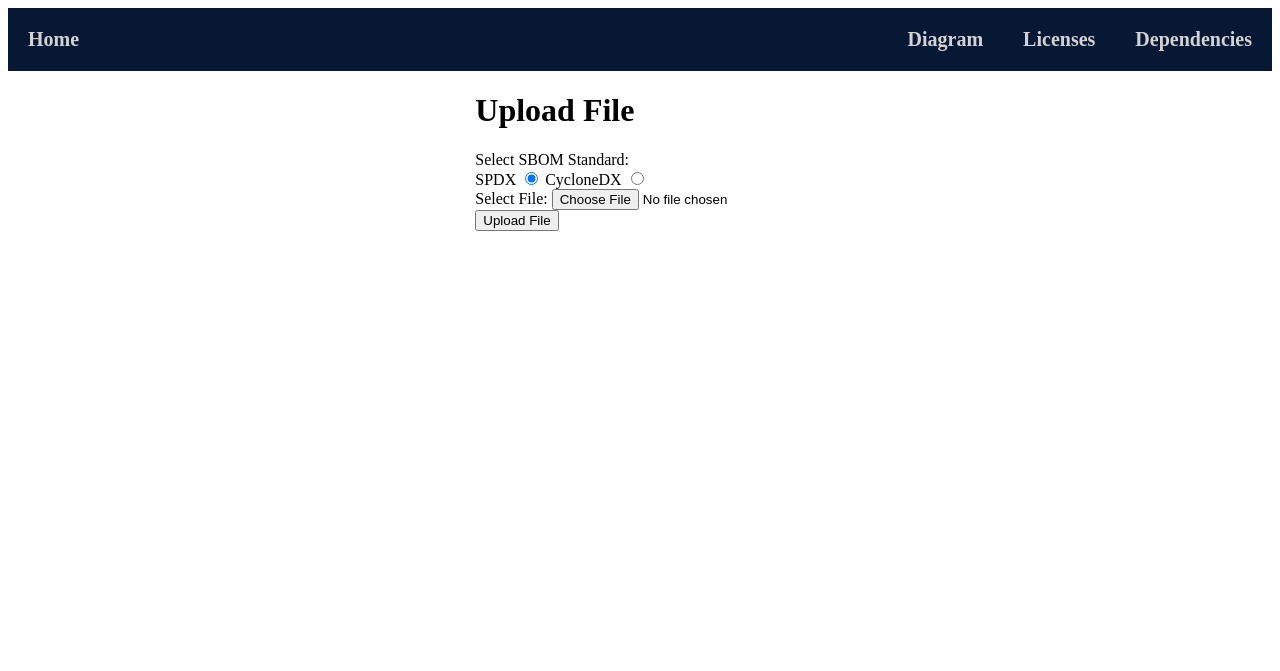
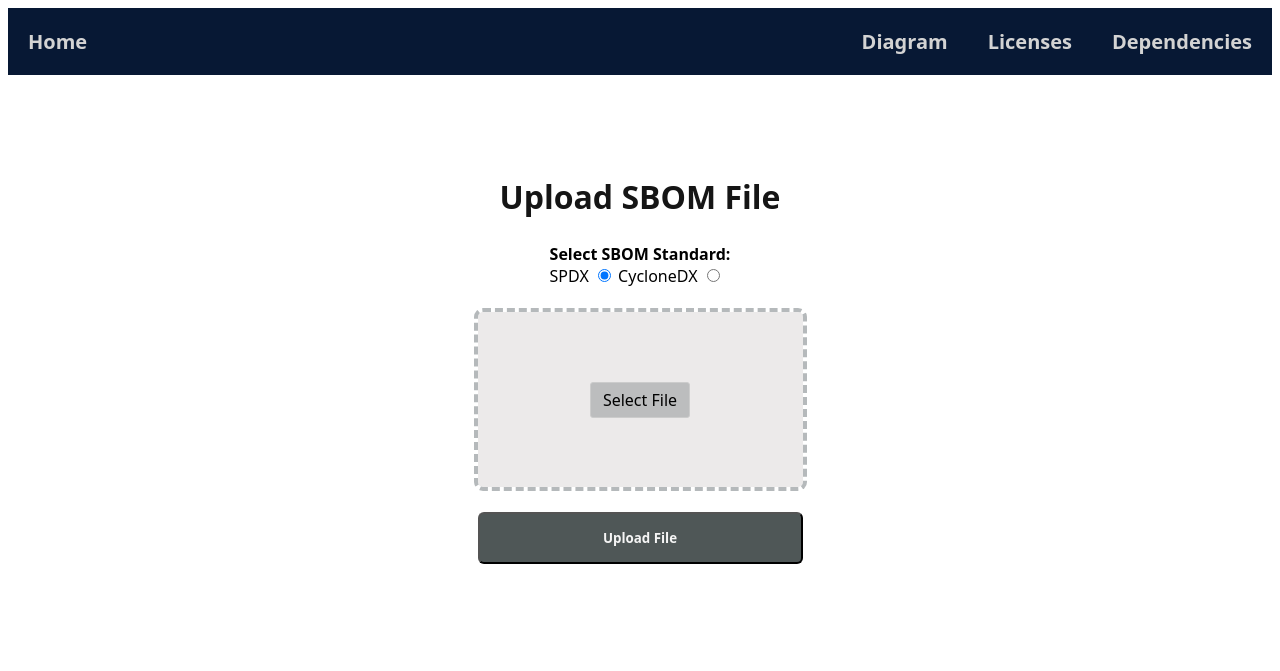
Before and after one commit to csci-435-fall-2024/csci-435-24_p3_sbom_viz, a Django app: page / in a window 1280 px wide. Shown: the top 671 px of the page. Run offline with Django 5.2, Linux system fonts and the light colour scheme.

Commit message:
Finish CSS for home page (uploading file area) according to UI mockups
I added blank links (#) for the header links (Home, Diagram, Licenses, Dependencies) for now

Also added the dotted box around the file select area for if/when we add the file drag and drop later

```diff
--- a/Code/sbom_viz/sbom_viz/static/sbom_viz/css/styles.css
+++ b/Code/sbom_viz/sbom_viz/static/sbom_viz/css/styles.css
@@ -1,6 +1,11 @@
+* {
+    font-family: system-ui;
+}
+
 body {
     display: flex;
     flex-direction: column;
+    justify-content: space-around;
 }
 
 .header {
@@ -16,17 +21,82 @@ body {
     font-weight:800;
 }
 
-#home {
+#home-link {
     margin-right:auto;
 }
 
+/* The links to other pages in the header*/
 a {
     color: inherit;
     text-decoration: inherit;
 }
 
-.content {
+/* "Upload SBOM File */
+#title {
+    font-size: 32px;
+    font-weight: bolder;
+    color: #151515;
+}
+
+/* The entire middle section */
+form {
     display:flex;
+    margin-top: auto;
     flex-direction: column;
     align-items: center;
+    gap: 25px;
+    padding:100px;
 }
+
+/* The select file area. I put in the gray dotted box
+   since it looked nice, but we don't have drag and drop
+   functionality yet */
+.file-select {
+    display: flex;
+    outline: dashed 4px rgb(181, 185, 187);
+    outline-offset: 0px;
+    background-color: rgb(236, 234, 234);
+    border-radius: 5px;
+    width: 325px;
+    height: 175px;
+    justify-content: center;
+    align-items: center;
+
+}
+
+/* Remove default file select styling to use the styling
+   under .file-select label instead */
+   input[type="file"] {
+    display: none;
+}
+
+.file-select label {
+    border: 1px solid #ccc;
+    display: inline-block;
+    padding: 6px 12px;
+    cursor: pointer;
+    background-color:rgb(188, 189, 190);
+    border-radius: 3px;
+}
+
+/*
+Didn't find a need for styling the filetype selecting
+area, but just in case we want to change it later
+.file-type {
+
+}
+*/
+
+/* Make the "Select SBOM Standard" text bolder */
+label[for="file-standard-selector"] {
+    font-weight: bolder;
+}
+
+#upload-button {
+    background-color: rgb(79, 87, 87);
+    color:whitesmoke;
+    font-weight: bolder;
+    border-radius: 6px;
+    width: 325px;
+    padding: 15px;
+}
--- a/Code/sbom_viz/sbom_viz/templates/sbom_viz/index.html
+++ b/Code/sbom_viz/sbom_viz/templates/sbom_viz/index.html
@@ -10,16 +10,17 @@
     <div id="app"></div>
     <!--<script src="../static/sbom_viz/js/script.js" type="module"></script> <!-- type must be module here so script.js can import from other javascript files -->
     <div class="header">
-        <a href="#" id="home">Home</a>
-        <a href="#" id="diagram" class="right">Diagram</a>
-        <a href="#" id="licenses" class="right">Licenses</a>
-        <a href="#" id="dependencies" class="right">Dependencies</a>
+        <a href="#" id="home-link">Home</a>
+        <a href="#" id="diagram-link" class="right">Diagram</a>
+        <a href="#" id="licenses-link" class="right">Licenses</a>
+        <a href="#" id="dependencies-link" class="right">Dependencies</a>
     </div>
-    <div class="content">
     <form method="post" enctype="multipart/form-data">
         {% csrf_token %}
-            <h1>Upload File</h1>
+        <div id="title">Upload SBOM File</div>
+
         <!-- Radio Selector for SBOM Standard -->
+        <div class="file-type">
             <label for="file-standard-selector">Select SBOM Standard:</label>
             <div id="file-standard-selector">
                 <!-- SPDX Radio Option -->
@@ -29,15 +30,16 @@
                 <label for="file-standard-cyclone-dx">CycloneDX</label>
                 <input type="radio" name="file-standard-selector-option" id="file-standard-cyclone-dx" value="cyclone-dx" />
             </div>
-            <div>
+        </div>
+
+        <div class="file-select">
             <!-- SBOM File Select Button -->
-                <label for="file-select-input">Select File:</label>
+            <label for="file-select-input">Select File</label>
             <input type="file" name="file-select-input" id="file-select-input"/>
         </div>
 
             <!-- SBOM Upload File Button -->
         <button type="submit" id="upload-button">Upload File</button>
     </form>
-    </div>
 </body>
 </html>
```
Lines whose indentation alone changed are shown as unchanged.
